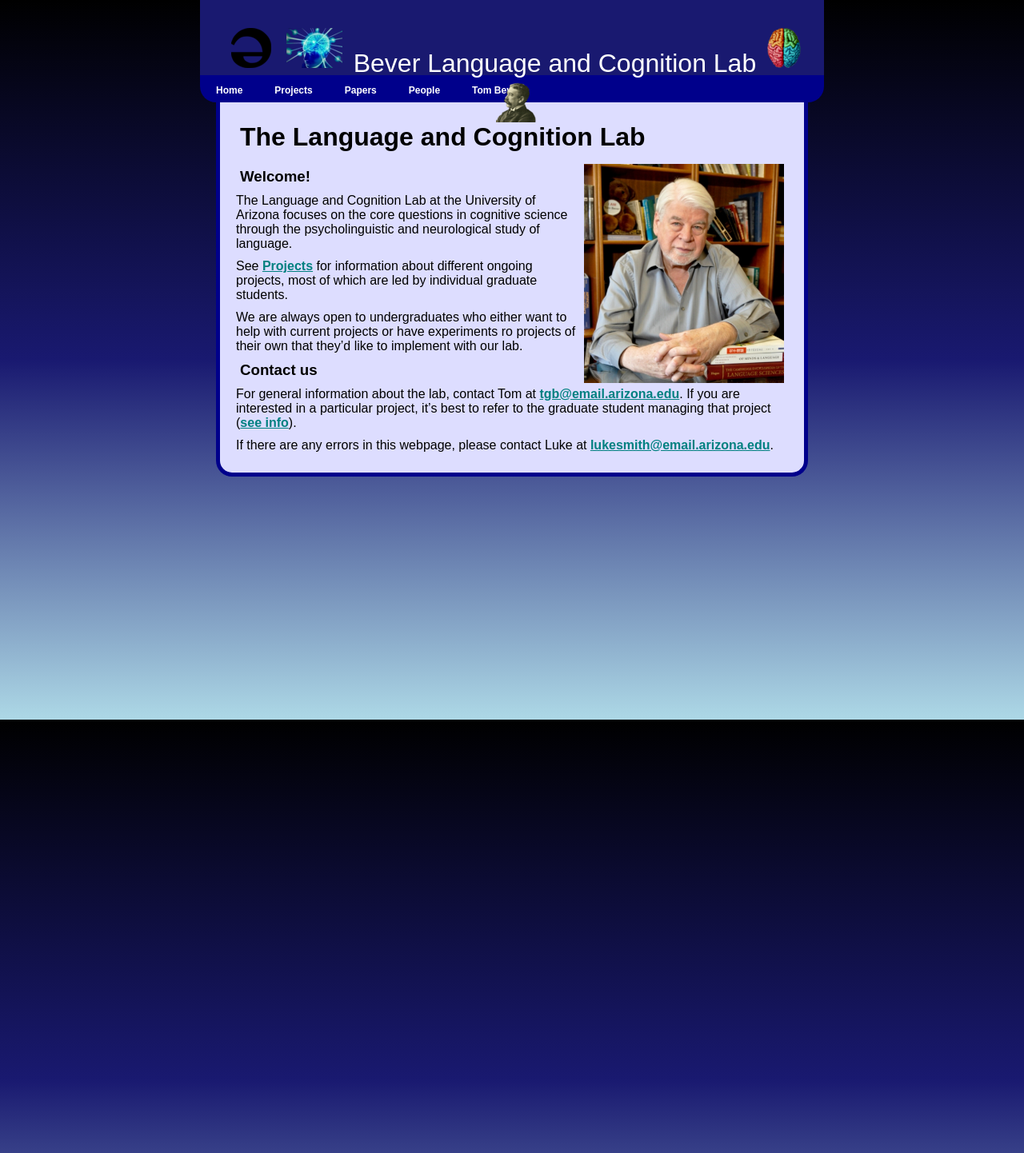
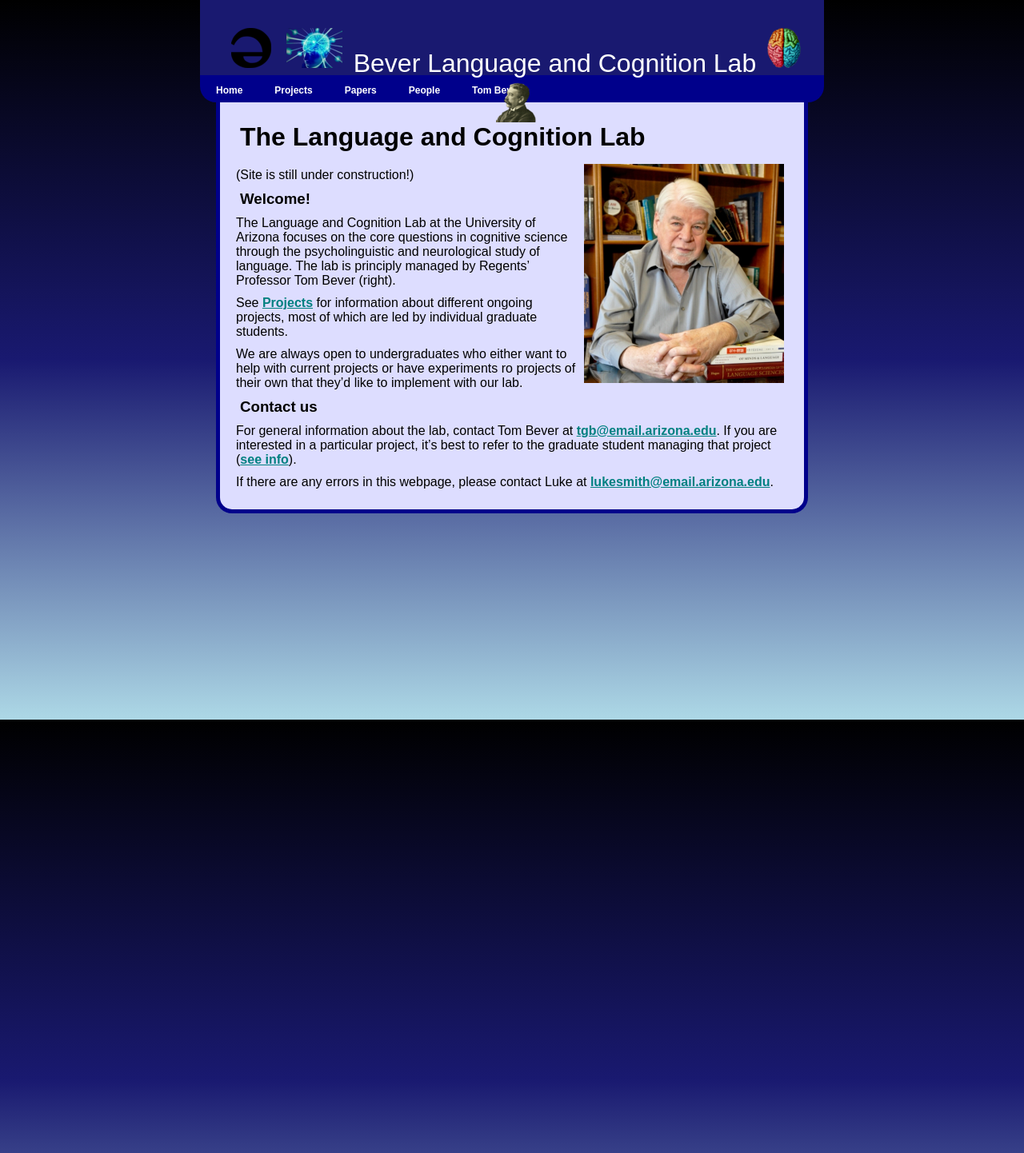
Before and after one commit to coglanglab/coglanglab.github.io, a Jekyll site: the page built from index.md, in a window 1280 px wide. Shown: the whole page at 80% size. Built offline with Jekyll 4.4.1, drawn with Linux system fonts in a browser that asks for light colours; our own code applies the rules of GitHub Pages for plain Markdown files; before the commit the page ends 1396 px from its top, so only the background shows below that.

Commit message:
Little additions

```diff
--- a/index.md
+++ b/index.md
@@ -2,9 +2,11 @@
 
 <img src="images/tgb.jpg" alt="alt text" width="250" float="right" align="right" padding="10px">
 
+(Site is still under construction!)
+
 ### Welcome!
 
-The Language and Cognition Lab at the University of Arizona focuses on the core questions in cognitive science through the psycholinguistic and neurological study of language.
+The Language and Cognition Lab at the University of Arizona focuses on the core questions in cognitive science through the psycholinguistic and neurological study of language. The lab is principly managed by Regents' Professor Tom Bever (right).
 
 See [Projects](projects) for information about different ongoing projects, most of which are led by individual graduate students.
 
@@ -12,6 +14,6 @@ We are always open to undergraduates who either want to help with current projec
 
 ### Contact us
 
-For general information about the lab, contact Tom at [tgb@email.arizona.edu](mailto:tgb@email.arizona.edu). If you are interested in a particular project, it's best to refer to the graduate student managing that project ([see info](people)).
+For general information about the lab, contact Tom Bever at [tgb@email.arizona.edu](mailto:tgb@email.arizona.edu). If you are interested in a particular project, it's best to refer to the graduate student managing that project ([see info](people)).
 
 If there are any errors in this webpage, please contact Luke at [lukesmith@email.arizona.edu](mailto:lukesmith@email.arizona.edu).
```
Also changed, not shown: 2 other files.
